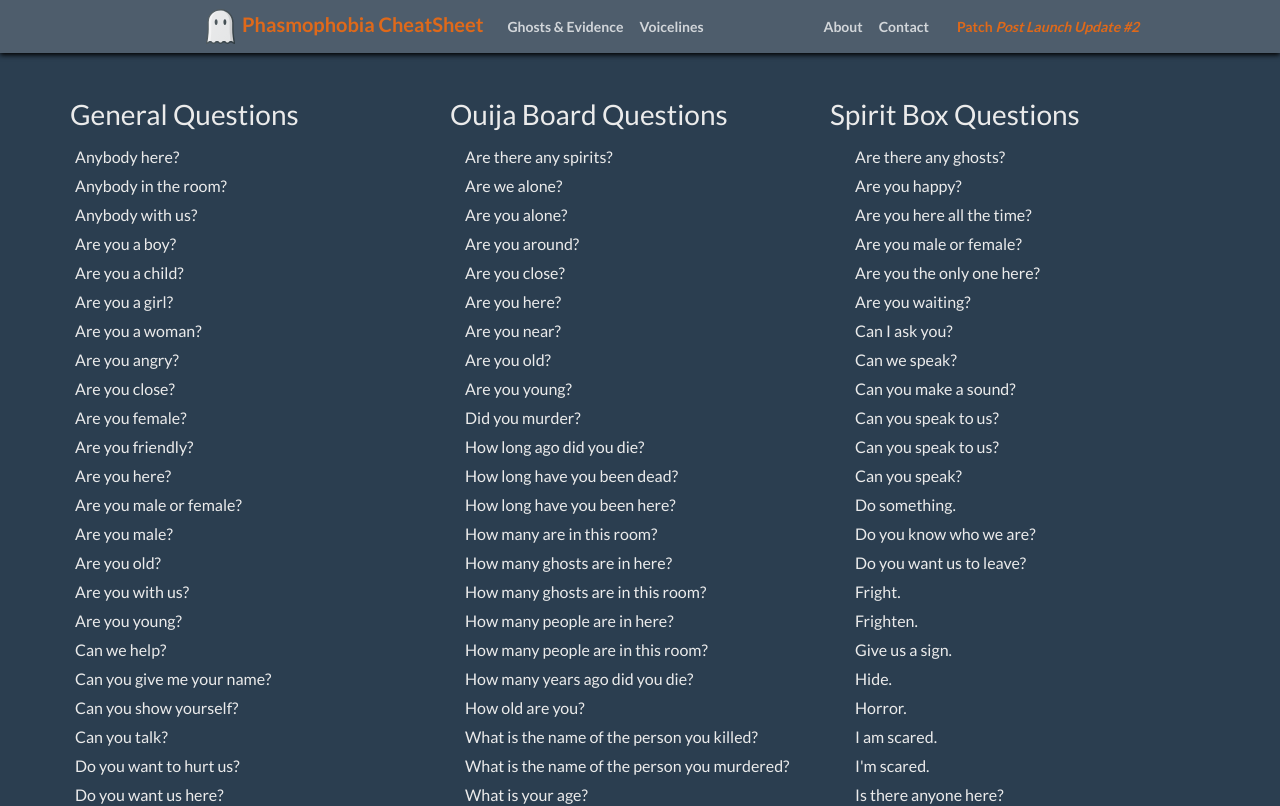
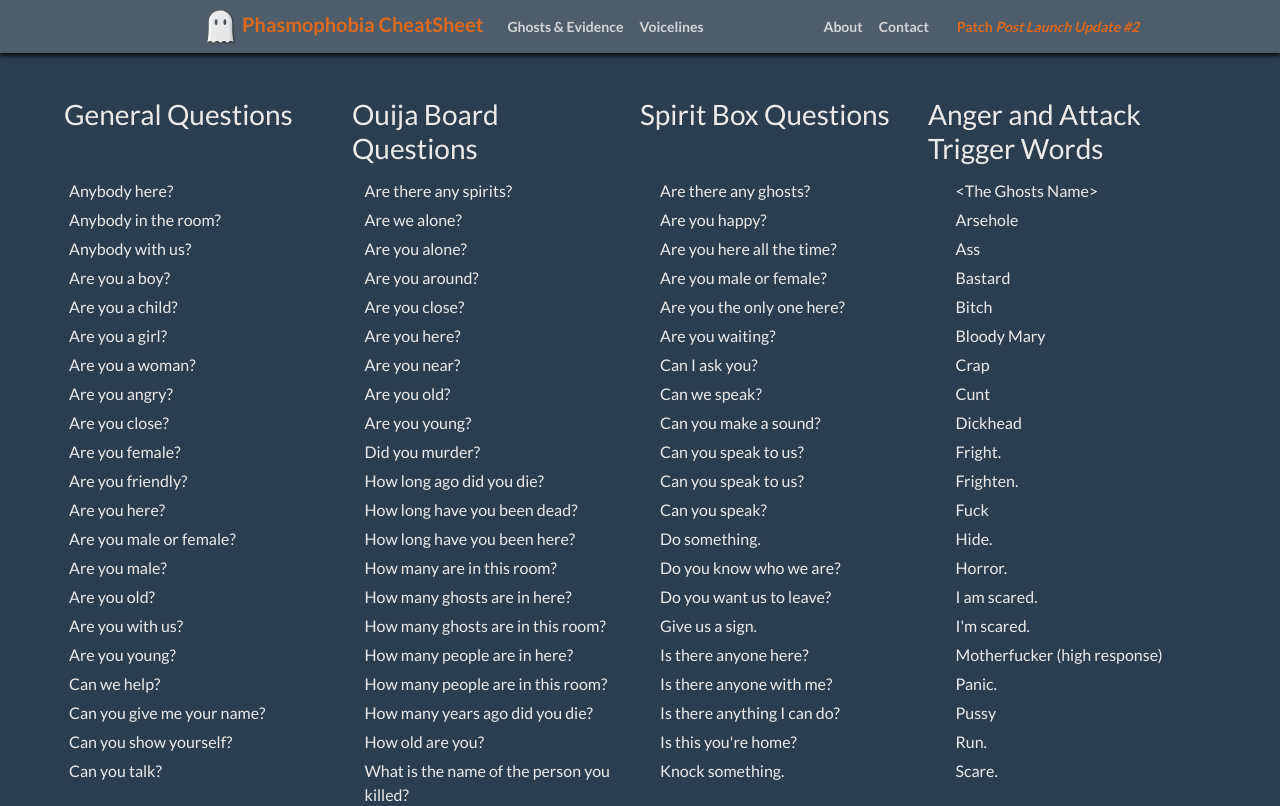
Before and after one commit to un0btanium/phasmophobia-cheatsheet, a React (Create React App) app: page /phasmophobia-cheatsheet/voicelines in a window 1280 px wide. Shown: the top 806 px of the page. Built offline with nearby package versions, Linux system fonts and the light colour scheme.

Commit message:
add more voice lines and voice line categories

```diff
--- a/src/App.js
+++ b/src/App.js
@@ -55,9 +55,9 @@ class App extends Component {
 			return 0;
 		}
 		ghostNames.sort(sortAlphabetically);
-		data.voicelines.general.sort(sortAlphabetically);
-		data.voicelines.ouija.sort(sortAlphabetically);
-		data.voicelines.spiritbox.sort(sortAlphabetically);
+		for (let voicelineName in data.voicelines) {
+			data.voicelines[voicelineName].sort(sortAlphabetically);
+		}
 
 		for (let evidence of data.primaryevidence) {
 			selectedEvidence[evidence] = false;
--- a/src/components/pages/voice-lines-page.component.js
+++ b/src/components/pages/voice-lines-page.component.js
@@ -43,26 +43,27 @@ export default class VoiceLinesPage extends Component {
 				{getCol(this.props.data.voicelines.general, index)}
 				{getCol(this.props.data.voicelines.ouija, index)}
 				{getCol(this.props.data.voicelines.spiritbox, index)}
+				{getCol(this.props.data.voicelines.attacktrigger, index)}
 			</Row>
 		}
 
-		if (this.state.width > 770) {
+		if (this.state.width > 1000) {
 			let list = [];
 			let index = 0;
-			let length = Math.max(this.props.data.voicelines.general.length, this.props.data.voicelines.ouija.length, this.props.data.voicelines.spiritbox.length);
+			let length = Math.max(this.props.data.voicelines.general.length, this.props.data.voicelines.ouija.length, this.props.data.voicelines.spiritbox.length, this.props.data.voicelines.attacktrigger.length);
 			while (index < length) {
 				list.push(addRowToList(index++));
 			}
 
 			// HEADER ROW
-			let columnHeaders = ["General Questions", "Ouija Board Questions", "Spirit Box Questions"].map((title, index) => {
+			let columnHeaders = ["General Questions", "Ouija Board Questions", "Spirit Box Questions", "Anger and Attack Trigger Words"].map((title, index) => {
 				return <Col key={"header-" + title}><h3>{title}</h3></Col>
 			});
 
 
 			return <div style={{ display: "inline-block", width: "100%", height:"100%"}}>
 				<div style={{ display: "flex", alignItems: "center", justifyContent: "center", margin: "25px 0px 15px 0px" }}>
-					<Container style={{ padding:"0", margin:"20px"}}>
+					<Container style={{ padding:"0", margin:"20px", maxWidth: "90%"}}>
 						<Row style={{ width:"100%" }}>
 							{columnHeaders}
 						</Row>
@@ -72,8 +73,9 @@ export default class VoiceLinesPage extends Component {
 			</div>
 		} else {
 			let list = [];
-			let headerNames = { general: "General Questions", ouija: "Ouija Board Questions", spiritbox: "Spirit Box Questions"};
+			let headerNames = { general: "General Questions", ouija: "Ouija Board Questions", spiritbox: "Spirit Box Questions", attacktrigger: "Anger and Attack Trigger Words"};
 			for (let voicelineName in this.props.data.voicelines) {
+				console.log(voicelineName)
 				let voicelineList = [];
 				voicelineList.push(<Col key={"header-" + headerNames[voicelineName]} style={{ marginTop: "35px" }}><h3>{headerNames[voicelineName]}</h3></Col>);
 				for (let index = 0; index < this.props.data.voicelines[voicelineName].length; index++) {
@@ -84,8 +86,8 @@ export default class VoiceLinesPage extends Component {
 			}
 
 			return <div style={{ display: "inline-block", width: "100%", height:"100%"}}>
-				<div style={{ display: "flex", alignItems: "center", justifyContent: "center", margin: "25px 0px 15px 0px" }}>
-					<Container style={{ }}>
+				<div style={{ display: "flex", margin: "25px 0px 15px 0px" }}>
+					<Container style={{ marginLeft: "20px" }}>
 						{list}
 					</Container>
 				</div>
--- a/src/phasmophobia-data/data.js
+++ b/src/phasmophobia-data/data.js
@@ -338,6 +338,9 @@ var data = {
 			"We are friends.",
 			"Is this you're home?",
 			"Can you speak to us?",
+		],
+		"attacktrigger": [
+			"<The Ghosts Name>",
 			"I'm scared.",
 			"I am scared.",
 			"Scared.",
@@ -352,7 +355,19 @@ var data = {
 			"Run.",
 			"Show your presence.",
 			"Show us.",
-			"Show me."
+			"Show me.",
+			"Fuck",
+			"Bitch",
+			"Shit",
+			"Cunt",
+			"Ass",
+			"Bastard",
+			"Motherfucker (high response)",
+			"Arsehole",
+			"Crap",
+			"Pussy",
+			"Dickhead",
+			"Bloody Mary"
 		]
 	}
 };
```
Also changed, not shown: 1 other file (tests, documents, lock files or other folders).
